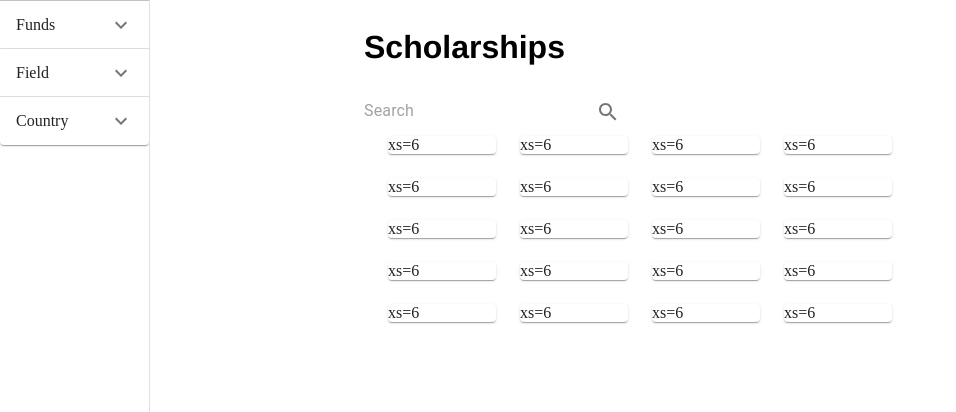
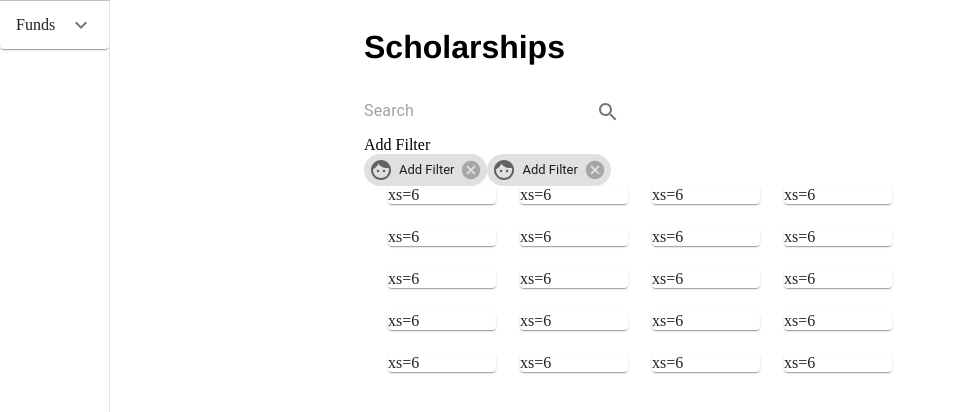
Before and after one commit to hidny/ixhacklab2019, a React app: page / in a window 1280 px wide. Shown: the top 412 px of the page, without its empty margins (0-956 px from the left). Built offline with nearby package versions, Linux system fonts and the light colour scheme.

Commit message:
Added chips to filter-UI

```diff
--- a/src/components/Filter.jsx
+++ b/src/components/Filter.jsx
@@ -1,82 +1,68 @@
-import React from 'react';
-import AppBar from '@material-ui/core/AppBar';
-import Toolbar from '@material-ui/core/Toolbar';
-import Typography from '@material-ui/core/Typography';
-import Drawer from '@material-ui/core/Drawer';
-import Divider from '@material-ui/core/Divider';
-import List from '@material-ui/core/List';
-import ListItem from '@material-ui/core/ListItem';
-import ListItemIcon from '@material-ui/core/ListItemIcon';
-import ListItemText from '@material-ui/core/ListItemText';
-import InboxIcon from '@material-ui/icons/MoveToInbox';
-import MailIcon from '@material-ui/icons/Mail';
-import ExpansionPanel from '@material-ui/core/ExpansionPanel';
-import ExpansionPanelSummary from '@material-ui/core/ExpansionPanelSummary';
-import ExpansionPanelDetails from '@material-ui/core/ExpansionPanelDetails';
-import ExpandMoreIcon from '@material-ui/icons/ExpandMore';
+import React from "react";
+import AppBar from "@material-ui/core/AppBar";
+import Toolbar from "@material-ui/core/Toolbar";
+import Typography from "@material-ui/core/Typography";
+import Drawer from "@material-ui/core/Drawer";
+import Divider from "@material-ui/core/Divider";
+import List from "@material-ui/core/List";
+import ListItem from "@material-ui/core/ListItem";
+import ListItemIcon from "@material-ui/core/ListItemIcon";
+import ListItemText from "@material-ui/core/ListItemText";
+import InboxIcon from "@material-ui/icons/MoveToInbox";
+import MailIcon from "@material-ui/icons/Mail";
+import ExpansionPanel from "@material-ui/core/ExpansionPanel";
+import ExpansionPanelSummary from "@material-ui/core/ExpansionPanelSummary";
+import ExpansionPanelDetails from "@material-ui/core/ExpansionPanelDetails";
+import ExpandMoreIcon from "@material-ui/icons/ExpandMore";
+import Chip from '@material-ui/core/Chip';
+import FaceIcon from '@material-ui/icons/Face';
+
 
 class Filter extends React.Component {
+	constructor(props){
+		super(props);
+		this.state = {
+			chips: [1,2]
+		};
+	}
+	filterResults = (filter, value) =>  {
+    return () => alert(filter + "=" + value);
+  }
+	handleClick = () => {}
+	handleDelete = () => {}
+  render() {
+		let chipsArray = [];
 
-	filterResults(filter, value) {
-		return () => alert (filter + "=" + value)
+		for (let i = 0; i < this.state.chips.length; i++) {
+			chipsArray.push(
+          <Chip
+            icon={<FaceIcon />}
+            label="Add Filter"
+            onClick={this.handleClick}
+            onDelete={this.handleDelete}
+          />
+			);
 		}
-
-	render() {
     return (
-			<div >
-				<Drawer
-					variant="permanent"
-					anchor="left"
-				>
+      <div>
+        <div>Add Filter</div>
+        <div>
+					{chipsArray}
+        </div>
+        <Drawer variant="permanent" anchor="left">
           <Divider />
           <ExpansionPanel>
-						<ExpansionPanelSummary
-							expandIcon={<ExpandMoreIcon />}
-							aria-controls="funds-panel-content"
-							id="funds-panel-header"
-						>
+            <ExpansionPanelSummary expandIcon={<ExpandMoreIcon />}>
               Funds
             </ExpansionPanelSummary>
             <ExpansionPanelDetails>
               <List>
-								{['$1k', '$10k', '$100k'].map((text, index) => (
-									<ListItem button key={text} onClick={this.filterResults("funds", text)}>
-									<ListItemText primary={text} />
-									</ListItem>
-								))}
-							</List>
-						</ExpansionPanelDetails>
-					</ExpansionPanel>
-					<ExpansionPanel>
-						<ExpansionPanelSummary
-							expandIcon={<ExpandMoreIcon />}
-							aria-controls="field-panel-content"
-							id="fields-panel-header"
+                {["$1k", "$10k", "$100k"].map((text, index) => (
+                  <ListItem
+                    button
+                    key={text}
+                    onClick={this.filterResults("funds", text)}
                   >
-							Field
-						</ExpansionPanelSummary>
-						<ExpansionPanelDetails>
-							<List>
-								{['Arts', 'Engineering', 'Biology'].map((text, index) => (
-									<ListItem button key={text} onClick={this.filterResults("field", text)}>
-									<ListItemText primary={text} />
-									</ListItem>
-								))}
-							</List>
-						</ExpansionPanelDetails>
-					</ExpansionPanel>
-					<ExpansionPanel>
-						<ExpansionPanelSummary
-							expandIcon={<ExpandMoreIcon />}
-							aria-controls="country-panel-content"
-							id="country-panel-header"
-						>
-							Country
-						</ExpansionPanelSummary>
-						<ExpansionPanelDetails>
-							<List>
-								{['US', 'Canada', 'EU'].map((text, index) => (
-									<ListItem button key={text} onClick={this.filterResults("country", text)}>
                     <ListItemText primary={text} />
                   </ListItem>
                 ))}
--- a/src/components/Results.jsx
+++ b/src/components/Results.jsx
@@ -2,7 +2,6 @@ import React from 'react';
 import Container from '@material-ui/core/Container';
 import Paper from '@material-ui/core/Paper';
 import Grid from '@material-ui/core/Grid';
-import { makeStyles } from '@material-ui/core/styles';
 
 class Results extends React.Component {
 	render(){
```
Lines whose indentation alone changed are shown as unchanged.
